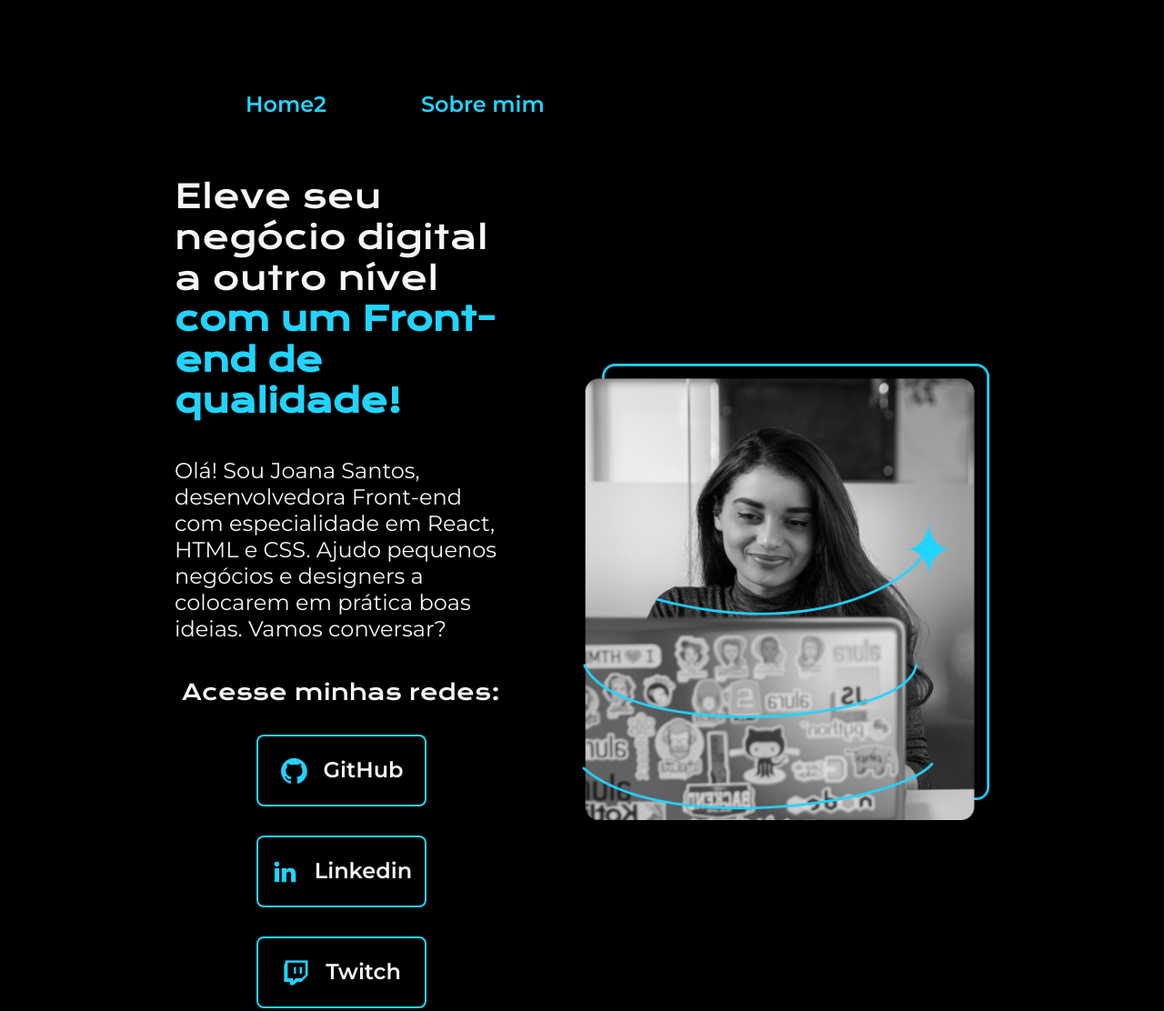
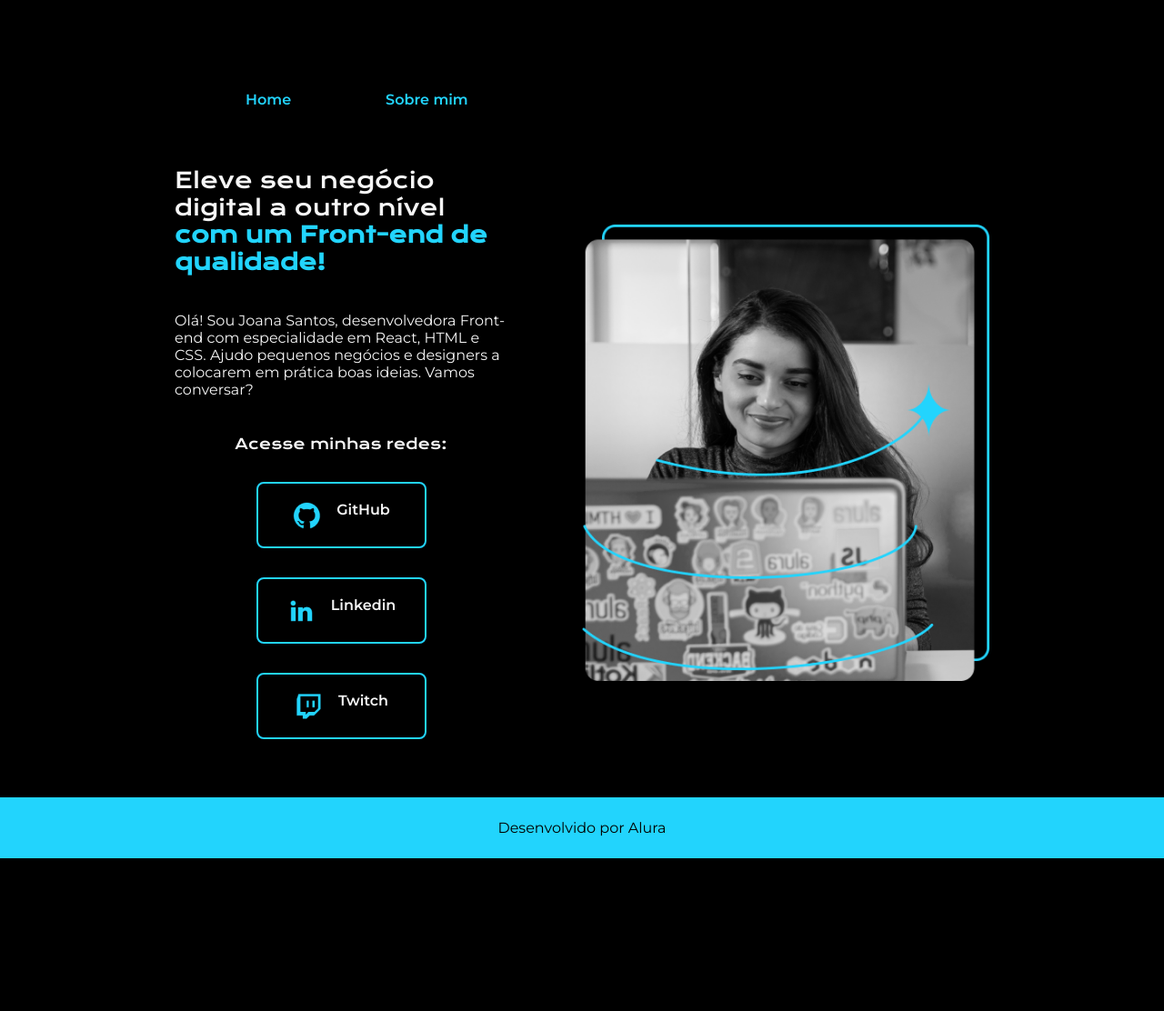
Before and after one commit to Sollen-dev/Portifolio-alura, a plain HTML site: page index.html in a window 1280 px wide. Shown: the top 1112 px of the page at 91% size. After the commit the page ends 944 px from the top, so only its background shows below. Drawn offline with nearby package versions, Linux system fonts and the light colour scheme.

Commit message:
mudando tamanho das fontes

```diff
--- a/estilos/aparencia.css
+++ b/estilos/aparencia.css
@@ -37,7 +37,7 @@ body {
     margin: 50px;
     color: var(--cor-terciaria);
     font-family:var(--fonte-secundaria);
-    font-size: 1.5rem;
+    font-size: 1.0rem;
     font-weight: 600;
     text-decoration: none;
 }
@@ -59,14 +59,14 @@ body {
 }
 
 .apresentacaotitulo {
-    font-size: 2.25rem;
+    font-size: 1.5rem;
     font-family: var(--fonte-primaria);
     font-weight: 400;
     font-style: normal;
 }
 
 .apresentacao-subtitulo {
-    font-size: 1.5rem;
+    font-size: 1.0rem;
     font-family: var(--fonte-primaria);
     font-weight: 400;
     font-style: normal;
@@ -80,7 +80,7 @@ body {
 }
 
 .apresentacaotexto {
-    font-size: 1.5rem;
+    font-size: 1.0rem;
     font-family: var(--fonte-secundaria);
     font-weight: 400;
     font-style: normal;
@@ -106,11 +106,11 @@ body {
     text-align: center;
     border: 2px solid var(--cor-terciaria);
     border-radius: 8px;
-    padding: 21.5px 0;
+    padding: 18.5px 0;
     text-decoration: none;
     color:var(--cor-secundaria);
     font-family: var(--fonte-secundaria);
-    font-size: 1.5rem;
+    font-size: 1.0rem;
     font-weight: 600;
 }
 
@@ -125,7 +125,7 @@ body {
     padding: 1.5rem ;
     text-align: center;
     font-family: var(--fonte-secundaria);
-    font-size: 1.5rem;
+    font-size: 1.0rem;
     font-weight: 400;
 }
 
--- a/estilos/aparenciaabout.css
+++ b/estilos/aparenciaabout.css
@@ -36,7 +36,7 @@ body {
     margin: 50px;
     color:var(--cor-terciaria);
     font-family: var(--fonte-secundaria);
-    font-size: 1.5rem;
+    font-size: 1.0rem;
     font-weight: 600;
     text-decoration: none;
 }
@@ -62,14 +62,14 @@ body {
 
 .conteudo-about-titulo{
     font-family: var(--fonte-primaria);
-    font-size: 2.25rem;
+    font-size: 1.5rem;
     color: var(--cor-secundaria);
     padding-top: 70px;
 }
 
 .conteudoabout-texto {
     font-family: var(--fonte-secundaria);
-    font-size: 1.5rem;
+    font-size: 1.0rem;
     font-weight: 300;
     color:var(--cor-secundaria);
     padding-right: 60px;
@@ -86,7 +86,7 @@ body {
     padding: 1.5rem ;
     text-align: center;
     font-family: var(--fonte-secundaria);
-    font-size: 1.5rem;
+    font-size: 1.0rem;
     font-weight: 400;
 }
 
--- a/index.html
+++ b/index.html
@@ -14,7 +14,7 @@
 <body>
     <header class="cabecalho">
         <nav class="cabecalho-menu">
-            <a class="cabecalho-menu-link" href="index.html">Home2</a>
+            <a class="cabecalho-menu-link" href="index.html">Home</a>
             <a class="cabecalho-menu-link" href="about.html">Sobre mim</a>
         </nav>
     </header>
```
